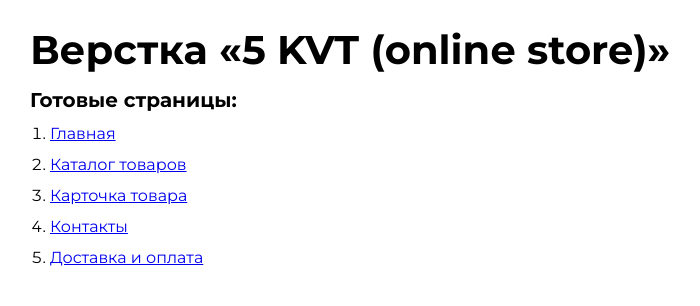
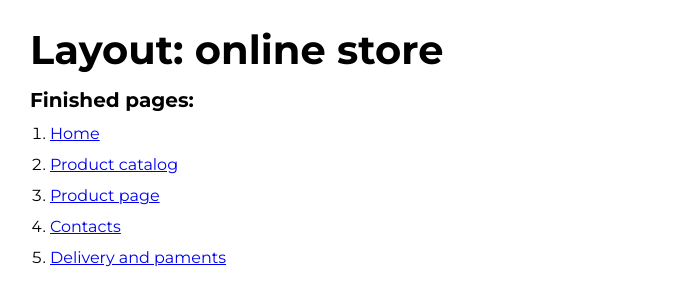
Before and after one commit to titanic00/5-KVT-online-store-, a plain HTML site: page index.html in a window 1280 px wide. Shown: the whole page, without its empty margins (0-700 px from the left). Drawn offline with Linux system fonts and the light colour scheme.

Commit message:
translate pages to english

```diff
--- a/index.html
+++ b/index.html
@@ -4,19 +4,19 @@
 <head>
 	<meta charset="UTF-8">
 	<meta name="viewport" content="width=device-width, initial-scale=1.0">
-	<title>Верстка «5 KVT (online store)»</title>
+	<title>Layout «5 KVT (online store)»</title>
 </head>
 
 <body>
 	<div class="rootpage">
-		<h1>Верстка «5 KVT (online store)»</h1>
-		<h2>Готовые страницы:</h2>
+		<h1>Layout: online store</h1>
+		<h2>Finished pages:</h2>
 		<ol class="rootpage__list">
-			<li><a target="_blank" href="home.html">Главная</a></li>
-			<li><a target="_blank" href="catalog.html">Каталог товаров</a></li>
-			<li><a target="_blank" href="product-card.html">Карточка товара</a></li>
-			<li><a target="_blank" href="contacts.html">Контакты</a></li>
-			<li><a target="_blank" href="delivery.html">Доставка и оплата</a></li>
+			<li><a target="_blank" href="home.html">Home</a></li>
+			<li><a target="_blank" href="catalog.html">Product catalog</a></li>
+			<li><a target="_blank" href="product-card.html">Product page</a></li>
+			<li><a target="_blank" href="contacts.html">Contacts</a></li>
+			<li><a target="_blank" href="delivery.html">Delivery and paments</a></li>
 		</ol>
 		<!--		<div class="rootpage__tnx">
 			<h2>Спасибо за заказ!</h2>
```
